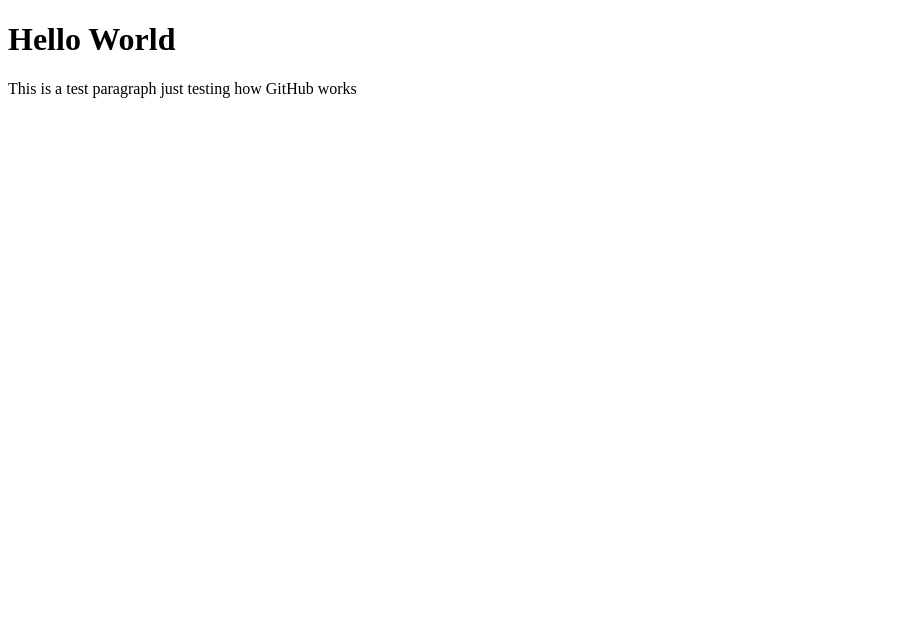
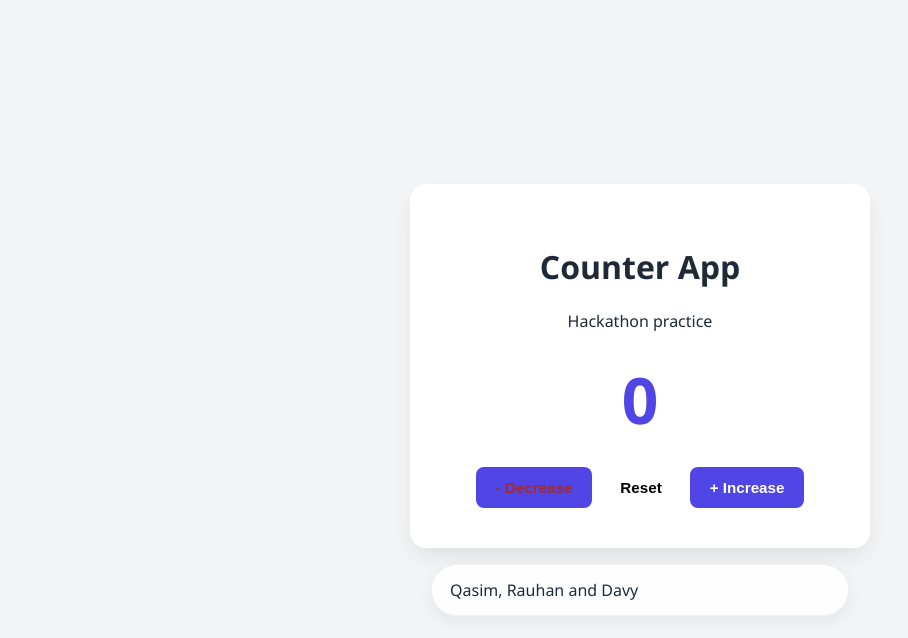
Before and after one commit to davy-berry/git-test, a plain HTML site: page index.html in a window 1280 px wide. Shown: the whole page, without its empty margins (0-908 px from the left). Drawn offline with Linux system fonts and the light colour scheme.

Commit message:
Refactor HTML structure and update document title

```diff
--- a/index.html
+++ b/index.html
@@ -1,12 +1,33 @@
-<!DOCTYPE html>
+<!doctype html>
 <html lang="en">
-<head>
-    <meta charset="UTF-8">
-    <meta name="viewport" content="width=device-width, initial-scale=1.0">
-    <title>Document</title>
-</head>
-<body>
-<h1>Hello World</h1>
-<p>This is a test paragraph just testing how GitHub works</p>
-</body>
+  <head>
+    <meta charset="UTF-8" />
+    <meta name="viewport" content="width=device-width, initial-scale=1.0" />
+    <title>Team Counter App</title>
+    <link rel="stylesheet" href="style.css" />
+    <!-- TASK 1: Link style.css here -->
+  </head>
+  <body>
+    <main class="app-card">
+      <header class="app-header">
+        <h1 id="app-title">Counter App</h1>
+        <p class="subtitle">Hackathon practice</p>
+      </header>
+
+      <div class="counter-display">
+        <span id="count">0</span>
+      </div>
+
+      <div class="button-group">
+        <button id="decrement-btn" class="btn btn-secondary">- Decrease</button>
+        <button id="reset-btn" class="btn btn-outline">Reset</button>
+        <button id="increment-btn" class="btn btn-primary">+ Increase</button>
+      </div>
+    </main>
+
+    <footer>Qasim, Rauhan and Davy</footer>
+
+    <!-- TASK 2: Link script.js before the closing body tag -->
+    <script src="script.js"></script>
+  </body>
 </html>
```
